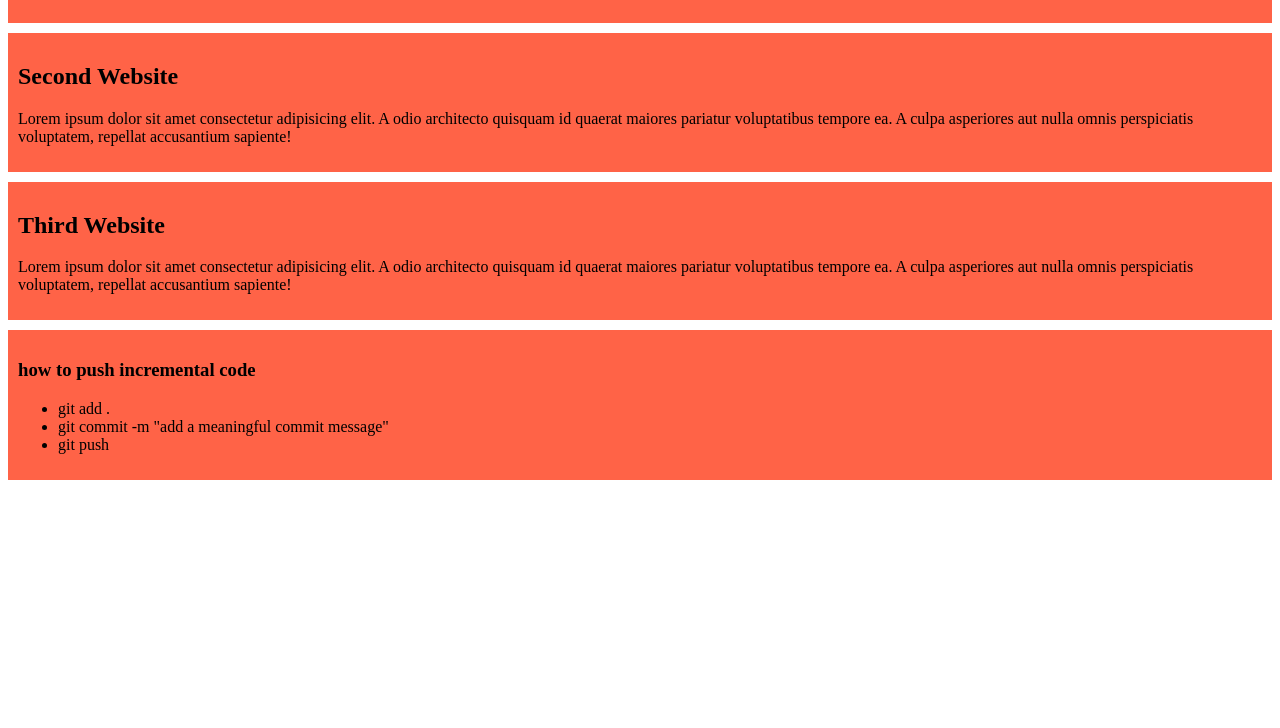
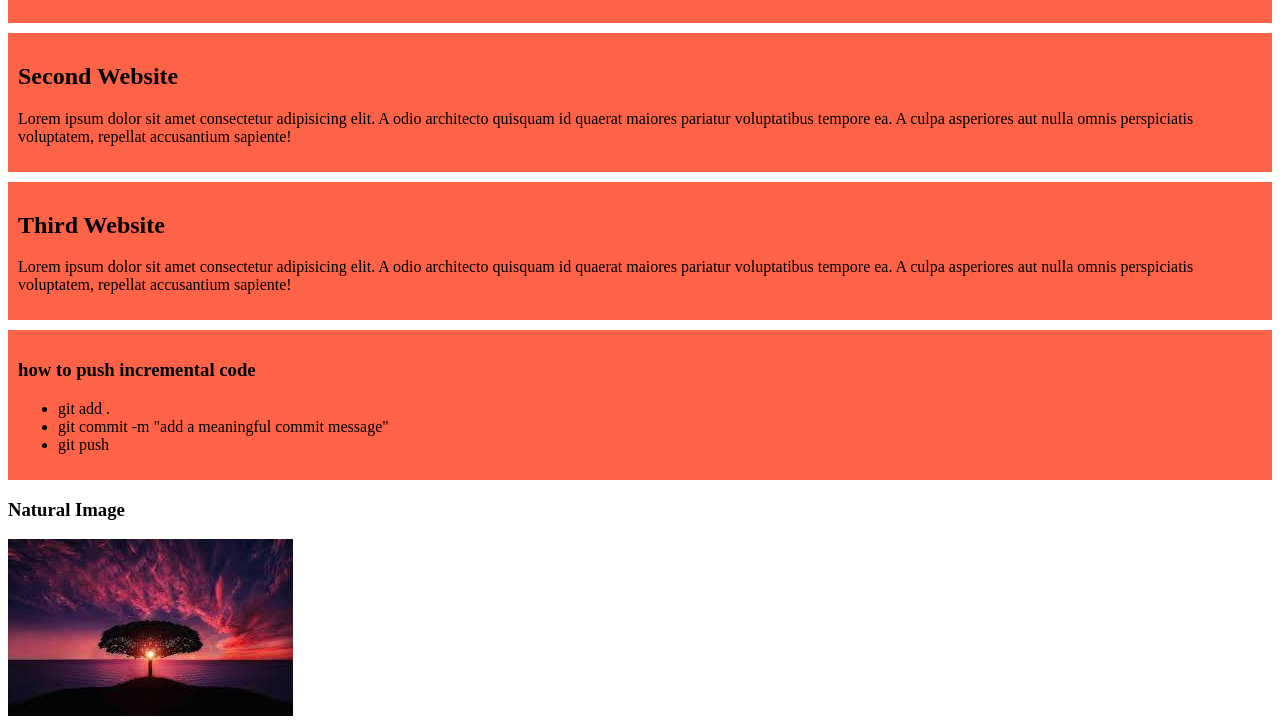
Before and after one commit to tayebidev/first-website, a plain HTML site: page index.html in a window 1280 px wide. Shown: the part 124-852 px from the top of the page. Before the commit the page ends 800 px from the top, so only its background shows below. Drawn offline with Linux system fonts and the light colour scheme.

Commit message:
added a natural image

```diff
--- a/index.html
+++ b/index.html
@@ -28,7 +28,9 @@
                 git push
             </li>
         </ul>
-    </div>
+          </div>
+          <h3>Natural Image</h3>
+          <img src="images/images.jpg" alt="">
 </body>
 </body>
 </body>
```
Also changed, not shown: images/images.jpg (added).
